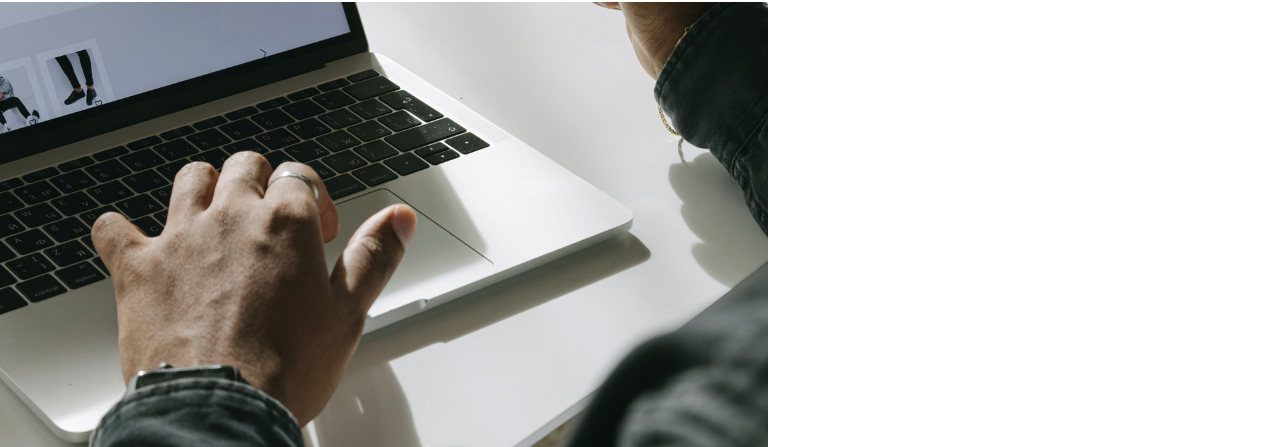
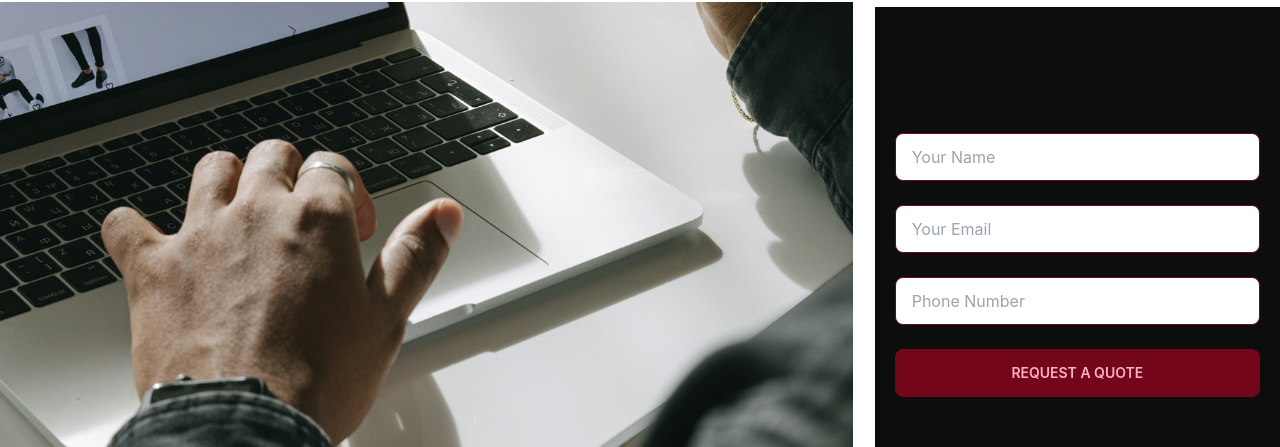
Before and after one commit to azizurrahman-zero/digimoney-bank_client-side, a React (Create React App) app: page / in a window 1280 px wide. Shown: the part 294-741 px from the top of the page. Built offline with nearby package versions, Linux system fonts and the light colour scheme.

Commit message:
banner form added

```diff
--- a/src/App.css
+++ b/src/App.css
@@ -1,3 +1,8 @@
-.slick-prev,.slick-next{
-  display: none;
+
+.slick-arrow,.slick-next,.slick-dots{
+  display: none !important;
 }
+.slick-slider{
+  margin-bottom: 0 !important;
+
+}
--- a/src/pages/Home/BannerSlider.js
+++ b/src/pages/Home/BannerSlider.js
@@ -19,7 +19,7 @@ const BannerSlider = () => {
     slidesToScroll: 1,
   };
     return (
-      <div className="my-2">
+
       <Slider {...settings}>
         <div>
           <img
@@ -44,7 +44,7 @@ const BannerSlider = () => {
         </div>
 
       </Slider>
-    </div>
+
     );
 };
 
--- a/src/pages/Home/Header.js
+++ b/src/pages/Home/Header.js
@@ -40,13 +40,23 @@ const Header = () => {
                     </div>
             </div>
            <Menubar />
-           <div className='grid grid-cols-5'>
-             <div className='col-span-3'>
+           <div className='grid grid-cols-6 mt-2'>
+             <div className='col-span-4'>
 
              <BannerSlider />
              </div>
-             <div>
+             <div className=' col-span-2  border-red-100 flex justify-center items-center'>
 
+                         <div  className='bg-secondary h-[98%] flex justify-center items-center  w-[95%] ml-auto py-10 px-5'>
+                            <form action="">
+
+                            <input type="text" className='input input-primary w-full mb-6'  placeholder='Your Name'/>
+                            <input type="text" className='input input-primary w-full mb-6'  placeholder='Your Email'/>
+                            <input type="text" className='input input-primary w-full mb-6' placeholder='Phone Number'/>
+
+                            <button className='btn btn-primary w-full'>Request A Quote</button>
+                            </form>
+                         </div>
              </div>
            </div>
         </header>
--- a/src/pages/Home/Home.css
+++ b/src/pages/Home/Home.css
@@ -3,11 +3,11 @@
 }
 .register-button{
     clip-path: polygon(0% 0%, 75% 0%, 100% 50%, 75% 100%, 0% 100%);
-
     padding: 10px 20px;
     font-weight: bold;
 }
 .slide-img{
     min-height: 20vh;
+
     object-fit: cover;
 }
--- a/tailwind.config.js
+++ b/tailwind.config.js
@@ -3,8 +3,20 @@ module.exports = {
   content: [
     "./src/**/*.{js,jsx,ts,tsx}",
   ],
-  theme: {
-    extend: {},
+  daisyui: {
+    themes: [
+      {
+        mytheme: {
+          primary: "#73061A",
+          secondary: "#0D0D0D",
+          accent: "#F2F2F2",
+          neutral: "#3d4451",
+          "base-100": "#ffffff",
+        },
+      },
+      "dark",
+      "cupcake",
+    ],
   },
   plugins: [require("daisyui")],
 }
```
